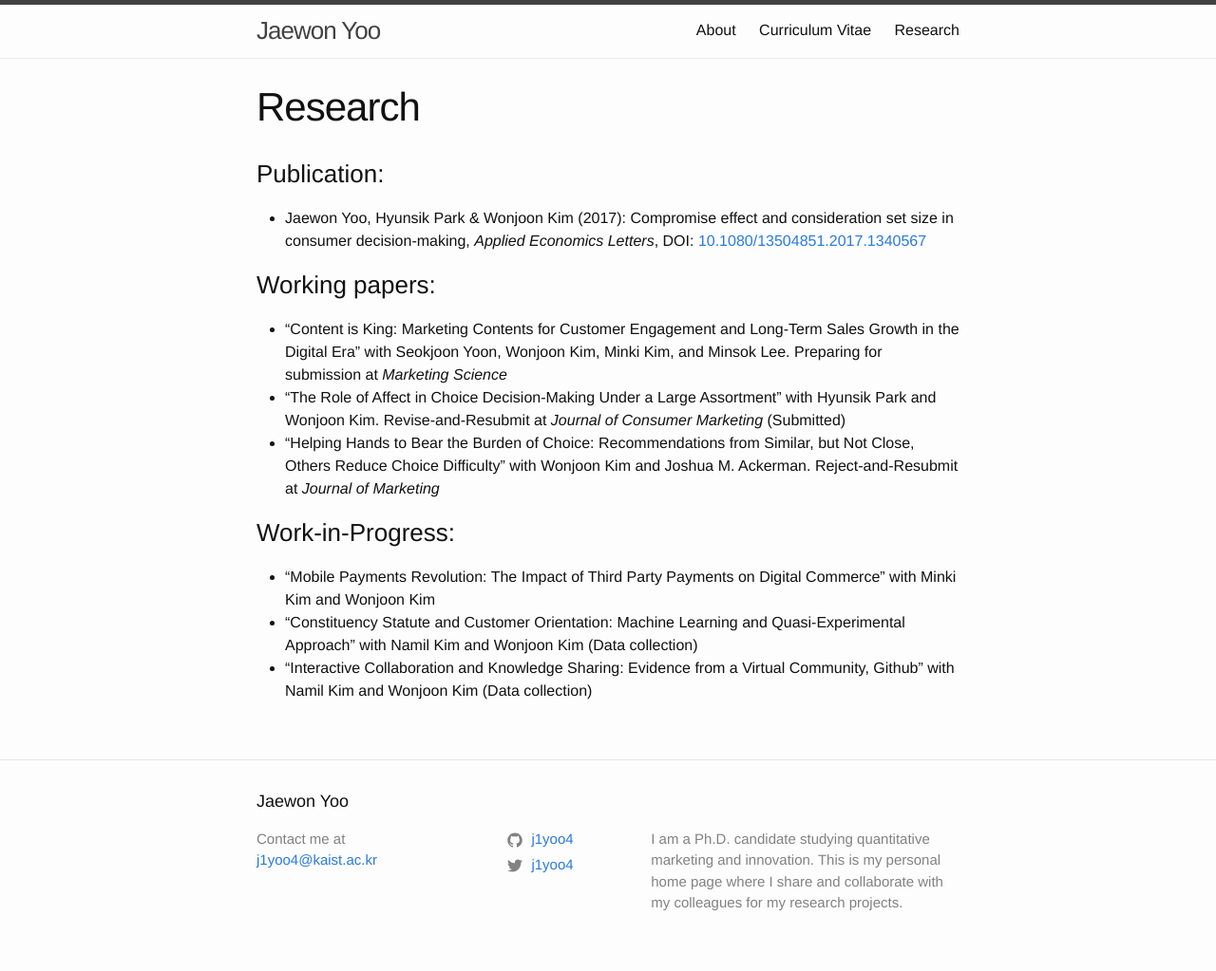
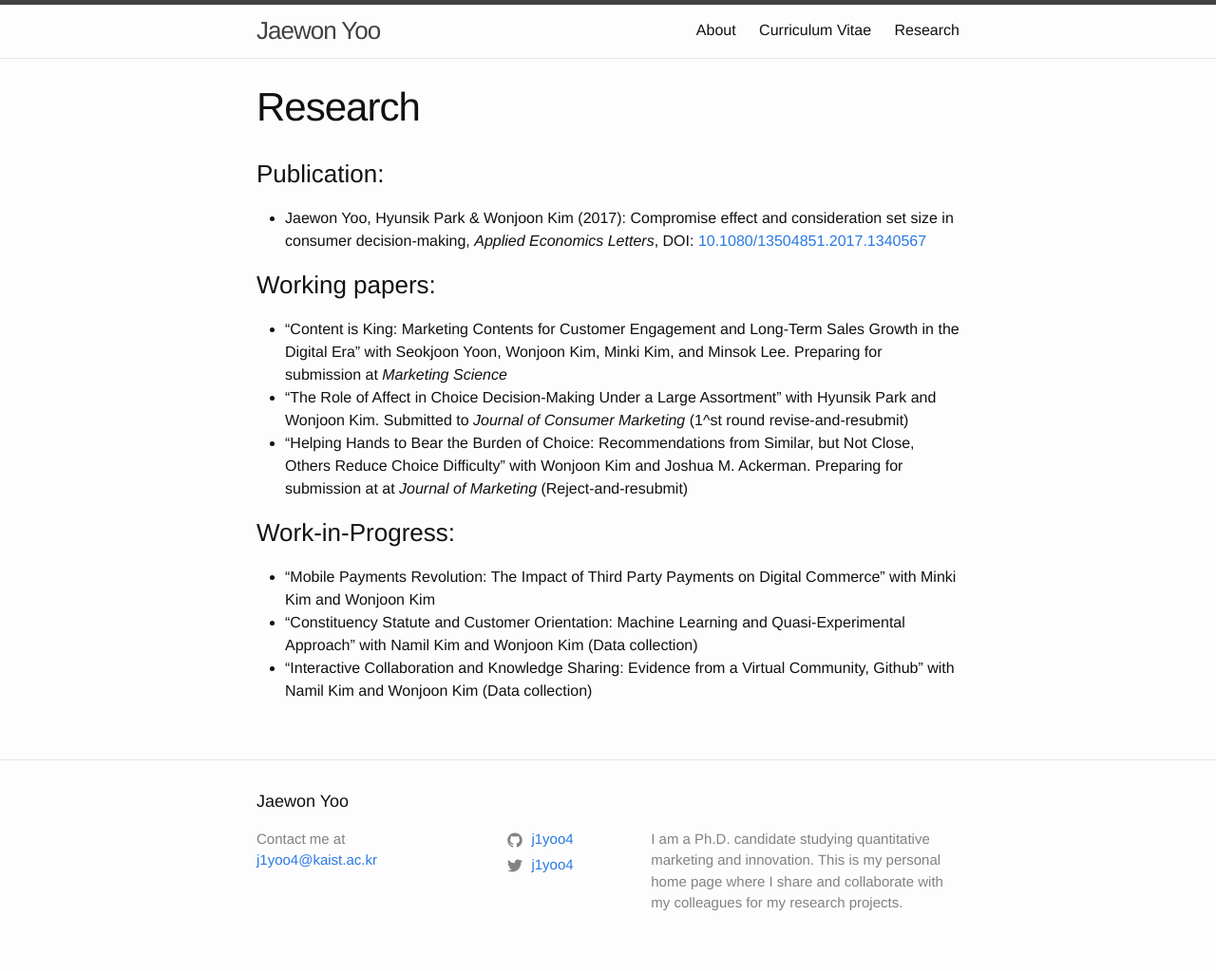
Before and after one commit to j1yoo/j1yoo.github.io, a Jekyll site: the page built from research.markdown, in a window 1280 px wide. Shown: the whole page at 95% size. Built offline with Jekyll 4.4.1, drawn with Linux system fonts in a browser that asks for light colours.

Commit message:
Update research.markdown

```diff
--- a/research.markdown
+++ b/research.markdown
@@ -9,8 +9,8 @@ permalink: /research/
 
 ### Working papers:
 * "Content is King: Marketing Contents for Customer Engagement and Long-Term Sales Growth in the Digital Era" with Seokjoon Yoon, Wonjoon Kim, Minki Kim, and Minsok Lee. Preparing for submission at _Marketing Science_
-* "The Role of Affect in Choice Decision-Making Under a Large Assortment" with Hyunsik Park and Wonjoon Kim. Revise-and-Resubmit at _Journal of Consumer Marketing_ (Submitted)
-* "Helping Hands to Bear the Burden of Choice: Recommendations from Similar, but Not Close, Others Reduce Choice Difficulty" with Wonjoon Kim and Joshua M. Ackerman. Reject-and-Resubmit at _Journal of Marketing_
+* "The Role of Affect in Choice Decision-Making Under a Large Assortment" with Hyunsik Park and Wonjoon Kim. Submitted to _Journal of Consumer Marketing_ (1^st round revise-and-resubmit)
+* "Helping Hands to Bear the Burden of Choice: Recommendations from Similar, but Not Close, Others Reduce Choice Difficulty" with Wonjoon Kim and Joshua M. Ackerman. Preparing for submission at at _Journal of Marketing_ (Reject-and-resubmit)
 
 ### Work-in-Progress:
 * "Mobile Payments Revolution: The Impact of Third Party Payments on Digital Commerce" with Minki Kim and Wonjoon Kim
```
